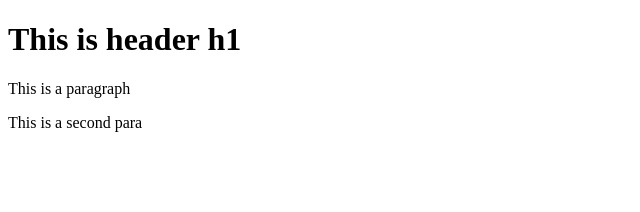
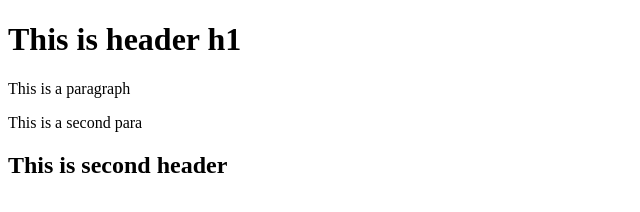
Before and after one commit to AYDaredevil/git-test, a website: page index.html in a window 1280 px wide. Shown: the whole page, without its empty margins (0-640 px from the left). Drawn offline with Linux system fonts and the light colour scheme.

Commit message:
sixth commit

```diff
--- a/index.html
+++ b/index.html
@@ -9,5 +9,6 @@
 	<h1>This is header h1</h1>
 	<p>This is a paragraph</p>
 	<p>This is a second para</p>
+	<h2>This is second header</h2>
 </body>
 </html>
```
Also changed, not shown: package.json (added, +24 -0 lines), 2 other files.
